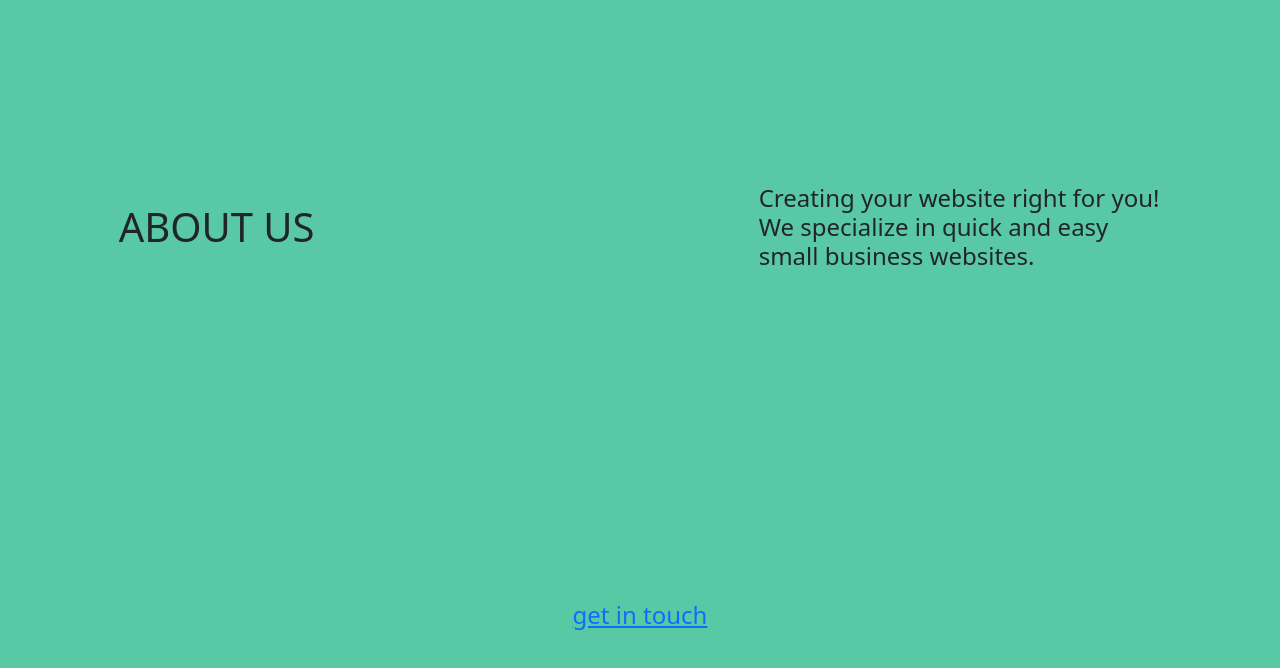
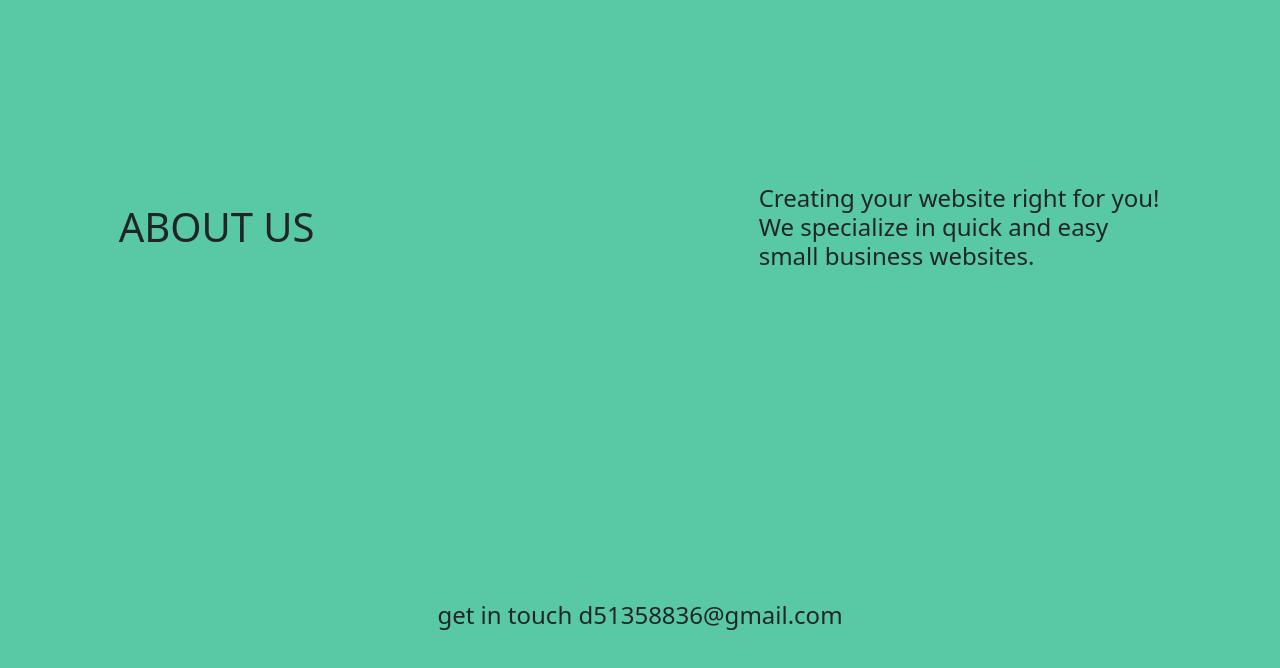
Before and after one commit to GreenForest55/PT, a plain HTML site: page index.html in a window 1280 px wide. Shown: the part 74-742 px from the top of the page. Drawn offline with nearby package versions, Linux system fonts and the light colour scheme.

Commit message:
fix site up

```diff
--- a/index.html
+++ b/index.html
@@ -38,7 +38,7 @@
                 <h4>Creating your website right for you! We specialize in quick and easy small business websites.</h4>
             </div>
             <div class="col-12 text-center">
-                <h4><a href="https://t.me/wanmaster" target="_blank">get in touch</a></h4>
+                <h4>get in touch d51358836@gmail.com</h4>
             </div>
         </div>
       </div>
```
Also changed, not shown: verification.html (deleted, +0 -1 lines).
